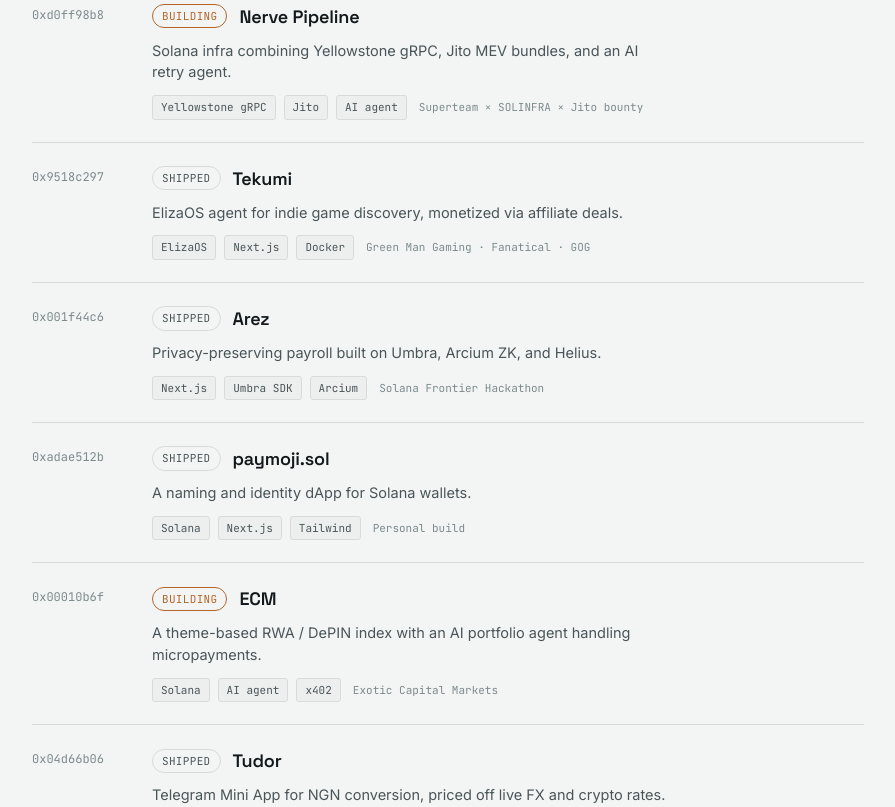
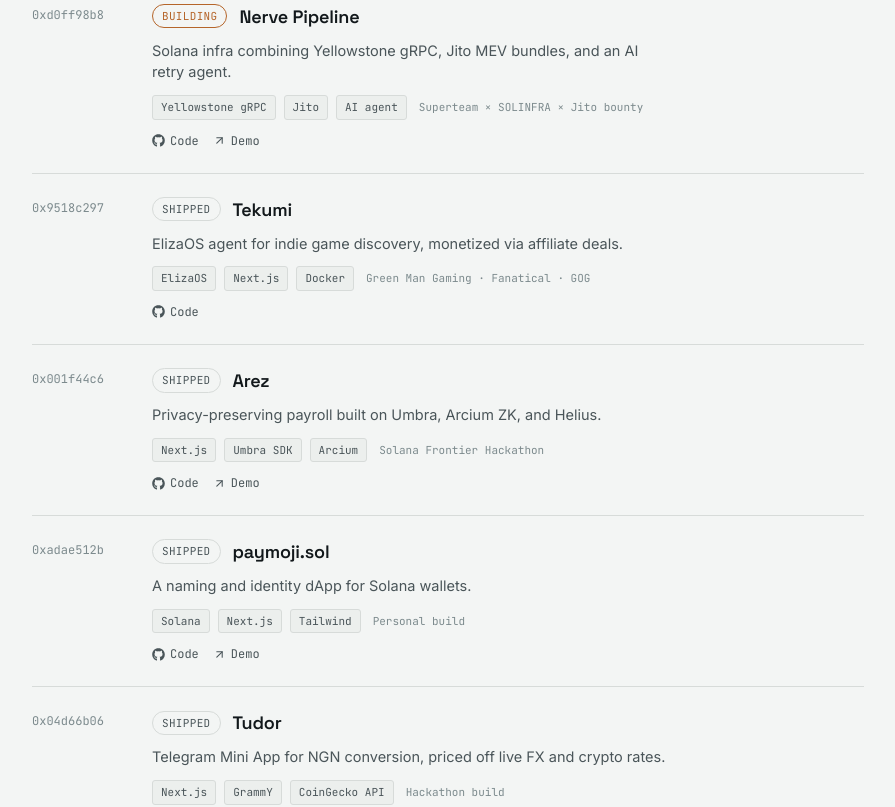
Before and after one commit to Mofe-Bankole/Portfolio, a Next.js app: page / in a window 1280 px wide. Shown: the part 1640-2447 px from the top of the page, without its empty margins (192-1087 px from the left). Built offline with nearby package versions, Linux system fonts and the light colour scheme.

Commit message:
Update : Fixed Contacts and added demos

```diff
--- a/app/page.tsx
+++ b/app/page.tsx
@@ -18,7 +18,7 @@
     detail: "Payment links with built-in yield generation via Scallop.",
     stack: ["Sui Move", "Next.js", "Scallop"],
     meta: "Sui Overflow 2026 · mainnet",
-    github: "",
+    github: "https://github.com/Mofe-Bankole/SuiSend",
     demo: "https://suisend.xyz",
   },
   {
@@ -28,8 +28,8 @@
       "Solana infra combining Yellowstone gRPC, Jito MEV bundles, and an AI retry agent.",
     stack: ["Yellowstone gRPC", "Jito", "AI agent"],
     meta: "Superteam × SOLINFRA × Jito bounty",
-    github: "",
-    demo: "",
+    github: "https://github.com/Mofe-Bankole/Nerve",
+    demo: "https://x.com/0xcryptooracle/status/2071336561627787391?s=20",
   },
   {
     name: "Tekumi",
@@ -38,7 +38,7 @@
       "ElizaOS agent for indie game discovery, monetized via affiliate deals.",
     stack: ["ElizaOS", "Next.js", "Docker"],
     meta: "Green Man Gaming · Fanatical · GOG",
-    github: "",
+    github: "https://github.com/Mofe-Bankole/Tekumi",
     demo: "",
   },
   {
@@ -47,8 +47,8 @@
     detail: "Privacy-preserving payroll built on Umbra, Arcium ZK, and Helius.",
     stack: ["Next.js", "Umbra SDK", "Arcium"],
     meta: "Solana Frontier Hackathon",
-    github: "",
-    demo: "",
+    github: "https://github.com/Mofe-Bankole/Arez",
+    demo: "https://arezonsol.vercel.app/",
   },
   {
     name: "paymoji.sol",
@@ -56,18 +56,8 @@
     detail: "A naming and identity dApp for Solana wallets.",
     stack: ["Solana", "Next.js", "Tailwind"],
     meta: "Personal build",
-    github: "",
-    demo: "",
-  },
-  {
-    name: "ECM",
-    status: "BUILDING",
-    detail:
-      "A theme-based RWA / DePIN index with an AI portfolio agent handling micropayments.",
-    stack: ["Solana", "AI agent", "x402"],
-    meta: "Exotic Capital Markets",
-    github: "",
-    demo: "",
+    github: "https://github.com/Mofe-Bankole/Paymoji.sol",
+    demo: "https://paymoji-six.vercel.app/",
   },
   {
     name: "Tudor",
@@ -76,7 +66,7 @@
       "Telegram Mini App for NGN conversion, priced off live FX and crypto rates.",
     stack: ["Next.js", "GrammY", "CoinGecko API"],
     meta: "Hackathon build",
-    github: "",
+    github: "https://github.com/Mofe-Bankole/Tudor",
     demo: "",
   },
   {
@@ -171,19 +161,19 @@
   {
     platform: "Telegram",
     value: "@yourhandle",
-    href: "https://t.me/yourhandle",
+    href: "https://t.me/@Mofe_banks",
     Icon: Send,
   },
   {
     platform: "WhatsApp",
     value: "Message me",
-    href: "https://wa.me/234XXXXXXXXXX",
+    href: "https://wa.me/2348158214901",
     Icon: MessageCircle,
   },
   {
     platform: "Discord",
     value: "yourhandle",
-    href: "https://discord.com/users/yourhandle",
+    href: "https://discord.com/users/lmn_3x",
     Icon: MessageSquare,
   },
 ];
```
